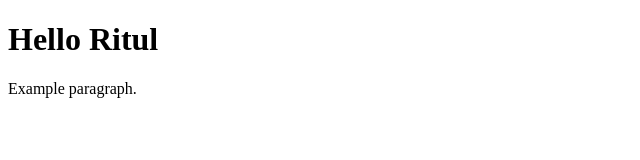
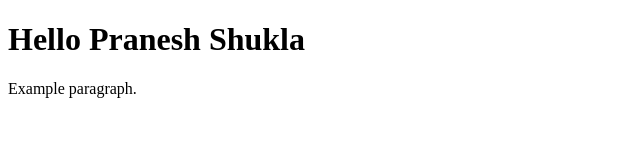
Before and after one commit to HelloRitul/Build-CI-CD-Pipeline-on-AWS-with-Code-Commit-Code-Build-Code-Deploy, a plain HTML site: page demo-app/index.html in a window 1280 px wide. Shown: the whole page, without its empty margins (0-640 px from the left). Drawn offline with Linux system fonts and the light colour scheme.

Commit message:
Update index.html

```diff
--- a/demo-app/index.html
+++ b/demo-app/index.html
@@ -4,7 +4,7 @@
     <title>Example</title>
   </head>
   <body>
-    <h1>Hello Ritul</h1>
+    <h1>Hello Pranesh Shukla</h1>
     <p>Example paragraph.</p>
   </body>
 </html>
```
